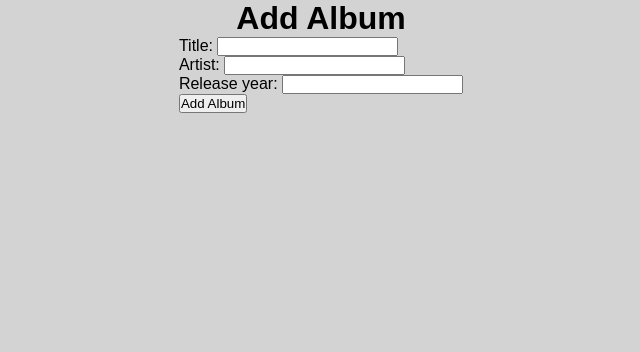
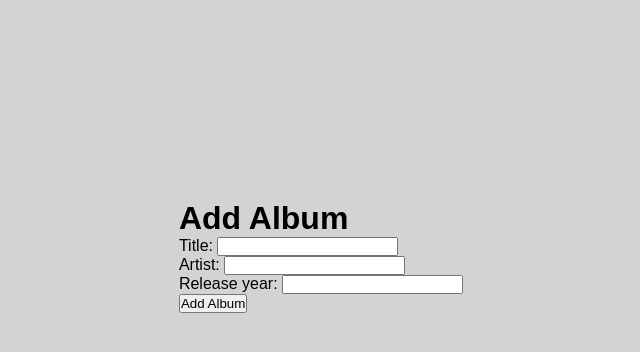
Before and after one commit to Momentum-Team-9/django-music-sarah-wines, a Django app: page /albums/add/ in a window 1280 px wide. Shown: the top 352 px of the page, without its empty margins (319-959 px from the left). Run offline with Django 3.2, Linux system fonts and the light colour scheme.

Commit message:
tiny style adjustment to form

```diff
--- a/Album/models.py
+++ b/Album/models.py
@@ -4,7 +4,7 @@ from django.db.models.fields import DateTimeField
 class Album(models.Model):
     title = models.CharField(max_length=250)
     artist = models.CharField(max_length=255)
-    album_photo = models.CharField(max_length=250, blank=True, null=True)
+    album_photo = models.ImageField(upload_to='images', null=True, blank=True)
     created_at = DateTimeField(auto_now_add = True)
     release_year = models.IntegerField(null=True, blank=True)
 
--- a/static/css/style.css
+++ b/static/css/style.css
@@ -90,3 +90,7 @@ a:active {
 .show-title {
   padding: 20px;
 }
+.album-form {
+  align-items: center;
+  padding-top: 200px;
+}
--- a/templates/albums/add_album.html
+++ b/templates/albums/add_album.html
@@ -1,12 +1,14 @@
 {% extends "base.html" %} {% block content %}
-<h1>Add Album</h1>
+<div class="album-form">
+  <h1>Add Album</h1>
 
-<div>
   <form action="{% url 'add_album' %}" method="POST">
     {% csrf_token %} {{ form.as_p }}
-    <div>
+
+    <div class="submit-button">
       <button type="submit">Add Album</button>
     </div>
   </form>
 </div>
+
 {% endblock %}
```
Also changed, not shown: Album/migrations/0005_alter_album_album_photo.py (added), images/Screen_Shot_2021-08-16_at_9.19.30_AM.png (added), images/Screen_Shot_2021-08-16_at_9.20.21_AM.png (added).
